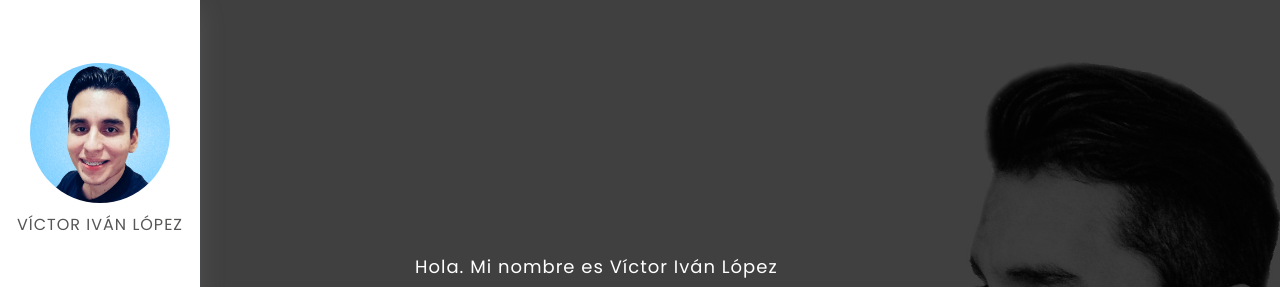
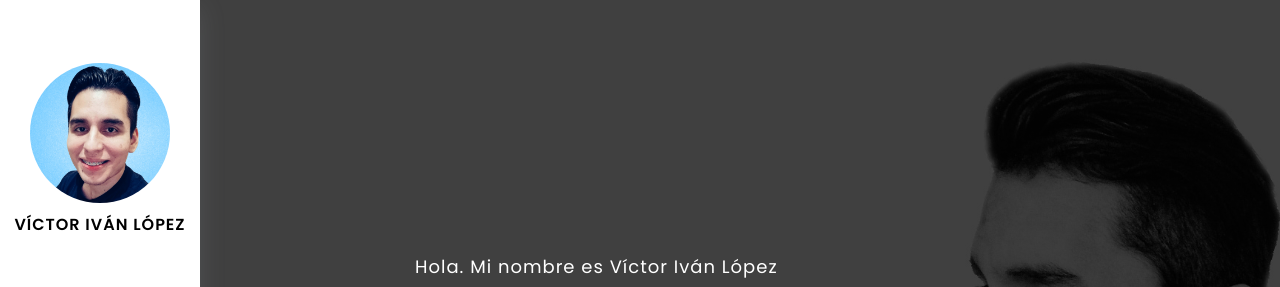
Before and after one commit to victorivanlopez/my-portfolio-react, a React (Vite) app: page / in a window 1280 px wide. Shown: the top 287 px of the page. Built offline with nearby package versions, Linux system fonts and the light colour scheme; no server answers.

Commit message:
Updated: styles

```diff
--- a/src/components/header/styles.js
+++ b/src/components/header/styles.js
@@ -28,12 +28,16 @@ export const Navegation = styled.div`
 `;
 
 export const InfoContainer = styled.div`
+  @media (min-width: 993px) {
+    display: flex;
+    flex-direction: column;
+    align-items: center;
+    justify-content: center;
+  }
   .photo {
     display: none;
     @media (min-width: 993px) {
       display: flex;
-      align-items: center;
-      justify-content: center;
     }
   }
   img {
@@ -44,14 +48,16 @@ export const InfoContainer = styled.div`
   p {
     font-size: 2.2rem;
     font-weight: 700;
-    text-align: center;
-    color: #575655;
     text-transform: uppercase;
     @media (min-width: 993px) {
       margin-top: 1rem;
       font-size: 1.6rem;
-      font-weight: 400;
+      font-weight: 600;
     }
+  }
+  span {
+    color: #575655;
+    font-size: 1.4rem;
   }
 `;
 
```
